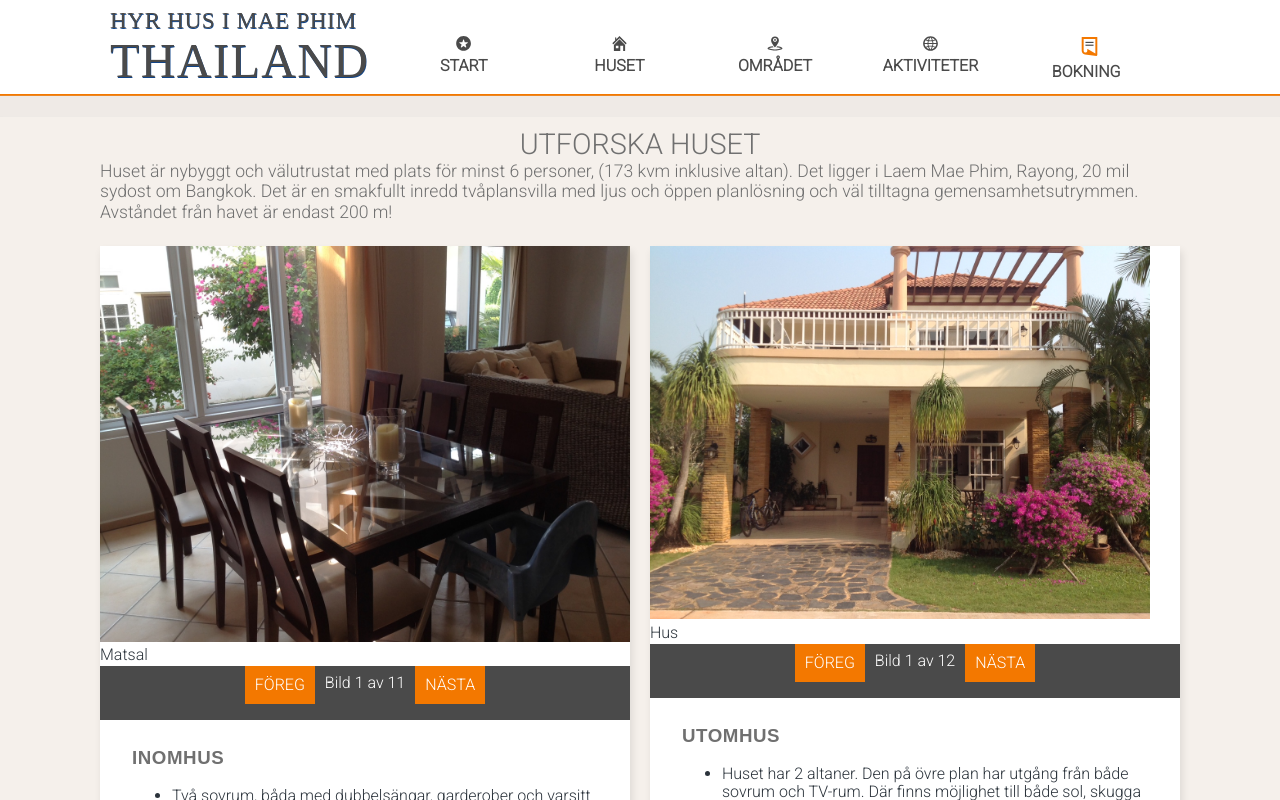
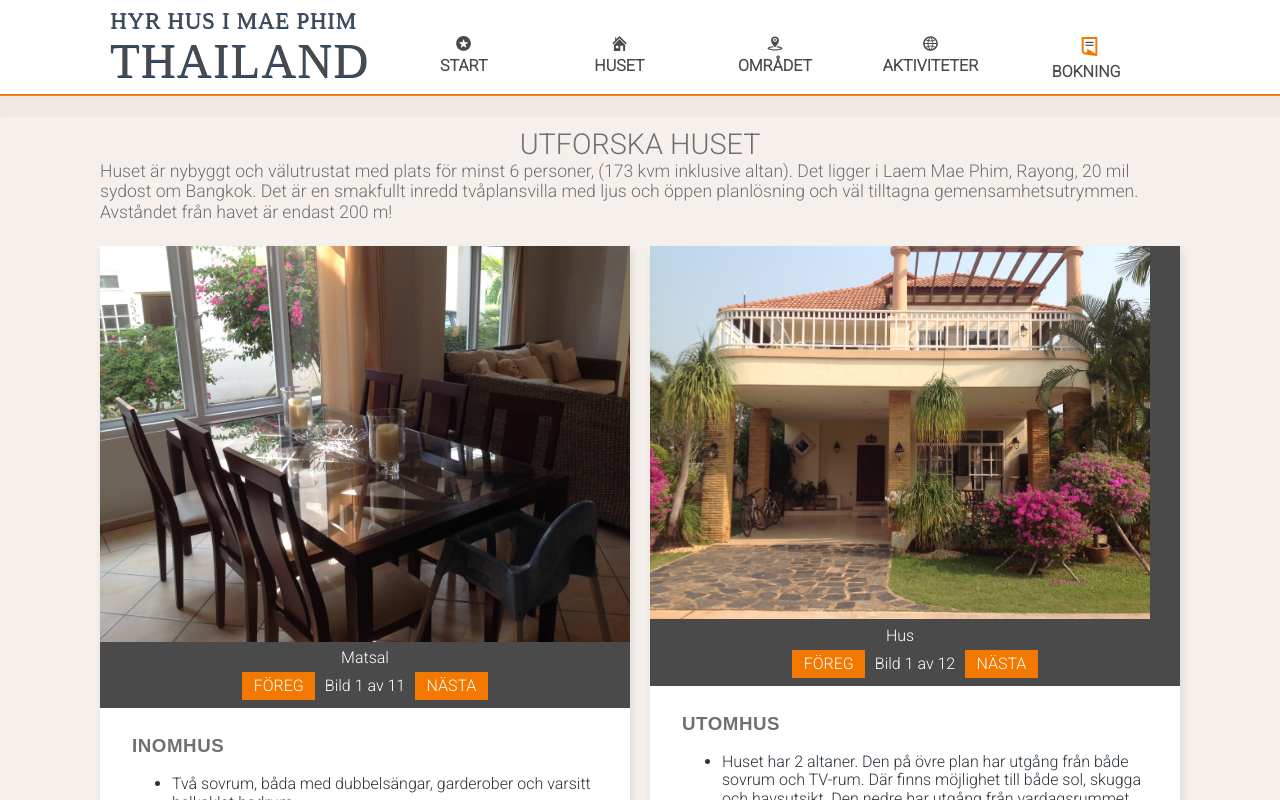
Before and after one commit to Henkenator/thailand, an Angular app: page /huset in a window 1280 px wide. Shown: the top 800 px of the page. Built offline with nearby package versions, Linux system fonts and the light colour scheme; a web font is replaced by a local one.

Commit message:
fixing carousel

```diff
--- a/src/app/components/area/area.component.css
+++ b/src/app/components/area/area.component.css
@@ -47,12 +47,26 @@
 }
 
 .area-map-caption {
-  padding: 0;
-  height: 70px;
+  padding: 0.61em;
+  /*height: 70px;*/
   background-color: #4a4a4a;
   color: white;
 /*  font-size: 20px;*/
-  line-height: 35px;
+  /*line-height: 35px;*/
   text-align: center;
 
 }
+
+.area-carousel-background {
+  background-color: #4a4a4a;
+}
+
+.area-image-caption {
+  padding: 0;
+  background-color: #4a4a4a;
+  color: white;
+  font-size: 1em;
+  padding: 0.2em;
+  text-align: center;
+  display: block;
+}
--- a/src/app/components/area/area.component.html
+++ b/src/app/components/area/area.component.html
@@ -13,12 +13,11 @@
     </div>
     <div class="area-card">
     <div class="pic">
-      <iframe class="block-display" width="530" height="400" frameborder="0" scrolling="no" marginheight="0" marginwidth="0"
+      <iframe class="block-display" width="530" height="397" frameborder="0" scrolling="no" marginheight="0" marginwidth="0"
               src="http://maps.google.se/maps/ms?ie=UTF8&amp;hl=sv&amp;msa=0&amp;msid=113372554778389088512.000469322c8f1933cfa66&amp;t=p&amp;ll=12.951029,101.524658&amp;spn=13.525032,23.203125&amp;output=embed"></iframe>
       <div class="area-map-caption">
-        <span>Bangkok, röd markör</span>
-        <br>
-        <span>Mae Phim, blå markör</span>
+        <div style="margin-bottom: 0.5em;">Bangkok, röd markör</div>
+        <div>Mae Phim, blå markör</div>
       </div>
     </div>
     <div class="area-card-text">
@@ -49,7 +48,7 @@
       </div>
     </div>
     <div class="area-card">
-      <div>
+      <div class="area-carousel-background">
         <carousel>
           <ng-container *ngFor="let item of areaImages">
             <ng-container *carouselItem>
--- a/src/app/components/carousel/carousel.component.css
+++ b/src/app/components/carousel/carousel.component.css
@@ -1,5 +1,6 @@
 .carousel-wrapper {
   overflow: hidden;
+
 }
 .carousel {
   list-style: none;
@@ -10,3 +11,42 @@
 .carousel-inner {
   display: flex;
 }
+
+.carousel-item {
+}
+
+ul {
+  list-style: none;
+  margin: 0;
+  padding: 0;
+  width: 6000px;
+}
+
+.carousel-wrapper {
+  overflow: hidden;
+}
+
+.carousel-inner {
+  display: flex;
+}
+.control-container {
+  display: flex;
+  justify-content: center;
+  background-color: #4a4a4a;
+  padding-bottom: 0.5em
+}
+button {
+  background-color: var(--orange);
+  border: none;
+  color: white;
+  padding: 0.3em 0.7em;
+  text-align: center;
+  text-decoration: none;
+  display: inline-block;
+  font-size: 16px;
+  text-transform: uppercase;
+}
+
+.slide-info {
+  color: white; padding-top: 0.3em;
+}
--- a/src/app/components/carousel/carousel.component.html
+++ b/src/app/components/carousel/carousel.component.html
@@ -0,0 +1,12 @@
+<section class="carousel-wrapper" [ngStyle]="carouselWrapperStyle">
+  <ul class="carousel-inner" #carousel>
+    <li *ngFor="let item of items;" class="carousel-item">
+      <ng-container [ngTemplateOutlet]="item.tpl" style="background-color: #4a4a4a;"></ng-container>
+    </li>
+  </ul>
+</section>
+<div *ngIf="showControls" class="control-container">
+  <button (click)="prev()" class="btn btn-default" style="margin-right: 10px;">Föreg</button>
+  <span class="slide-info">Bild {{currentSlide + 1}} av {{items.length}}</span>
+  <button (click)="next()" class="btn btn-default" style="margin-left: 10px">Nästa</button>
+</div>
--- a/src/app/components/carousel/carousel.component.ts
+++ b/src/app/components/carousel/carousel.component.ts
@@ -31,53 +31,8 @@ export class CarouselItemElement {
 @Component({
   selector: 'carousel',
   exportAs: 'carousel',
-  template: `
-    <section class="carousel-wrapper" [ngStyle]="carouselWrapperStyle">
-      <ul class="carousel-inner" #carousel>
-        <li *ngFor="let item of items;" class="carousel-item">
-          <ng-container [ngTemplateOutlet]="item.tpl"></ng-container>
-        </li>
-      </ul>
-    </section>
-    <div *ngIf="showControls" style="background-color: #4a4a4a; padding-bottom: 1em" class="control-container">
-      <button (click)="prev()" class="btn btn-default" style="margin-right: 10px;">Föreg</button>
-      <span style="color: white; padding-top: 0.5em;">Bild {{currentSlide + 1}} av {{items.length}}</span>
-      <button (click)="next()" class="btn btn-default" style="margin-left: 10px">Nästa</button>
-    </div>
-  `,
-  styles: [`
-    ul {
-      list-style: none;
-      margin: 0;
-      padding: 0;
-      width: 6000px;
-    }
-
-    .carousel-wrapper {
-      overflow: hidden;
-    }
-
-    .carousel-inner {
-      display: flex;
-    }
-    .control-container {
-      display: flex;
-      justify-content: center;
-    }
-    button {
-      background-color: var(--orange);
-      border: none;
-      color: white;
-      padding: 10px;
-      text-align: center;
-      text-decoration: none;
-      display: inline-block;
-      font-size: 16px;
-      text-transform: uppercase;
-      /*margin: 4px 2px;*/
-    }
-
-  `]
+  templateUrl: './carousel.component.html',
+  styleUrls: ['./carousel.component.css']
 })
 export class CarouselComponent implements AfterViewInit {
   @ContentChildren(CarouselItemDirective) items: QueryList<CarouselItemDirective>;
--- a/src/app/components/house/house.component.css
+++ b/src/app/components/house/house.component.css
@@ -1,11 +1,15 @@
-.area-image-caption {
+.house-image-caption {
   padding: 0;
-  height: 35px;
   background-color: #4a4a4a;
   color: white;
-  font-size: 20px;
-  line-height: 35px;
+  font-size: 1em;
+  padding: 0.2em;
   text-align: center;
+  display: block;
+}
+
+.house-carousel-background {
+  background-color: #4a4a4a;
 }
 
 .house-inform-container {
--- a/src/app/components/house/house.component.html
+++ b/src/app/components/house/house.component.html
@@ -14,12 +14,12 @@
 
 <main class="house-grid">
   <div class="house-grid-item house-card">
-    <div>
+    <div class="house-carousel-background">
       <carousel>
         <ng-container *ngFor="let item of indoorImages;">
           <ng-container *carouselItem>
             <img src="{{item.src}}" width="530px">
-            <div class="image-caption">{{item.text}}</div>
+            <div class="house-image-caption">{{item.text}}</div>
           </ng-container>
         </ng-container>
       </carousel>
@@ -48,12 +48,12 @@
   </div>
 
   <div class="house-grid-item house-card">
-    <div>
+    <div class="house-carousel-background">
       <carousel>
         <ng-container *ngFor="let item of outdoorImages;">
           <ng-container *carouselItem>
             <img src="{{item.src}}" width="530px">
-            <div class="image-caption">{{item.text}}</div>
+            <div class="house-image-caption">{{item.text}}</div>
           </ng-container>
         </ng-container>
       </carousel>
```
